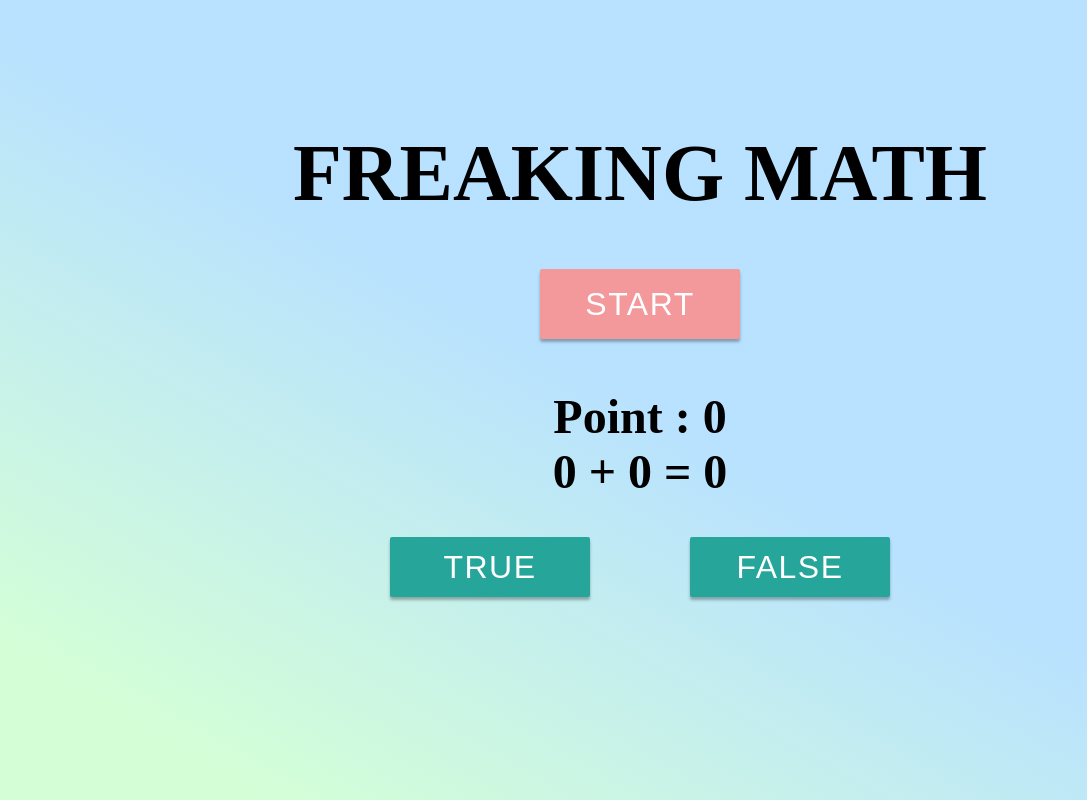
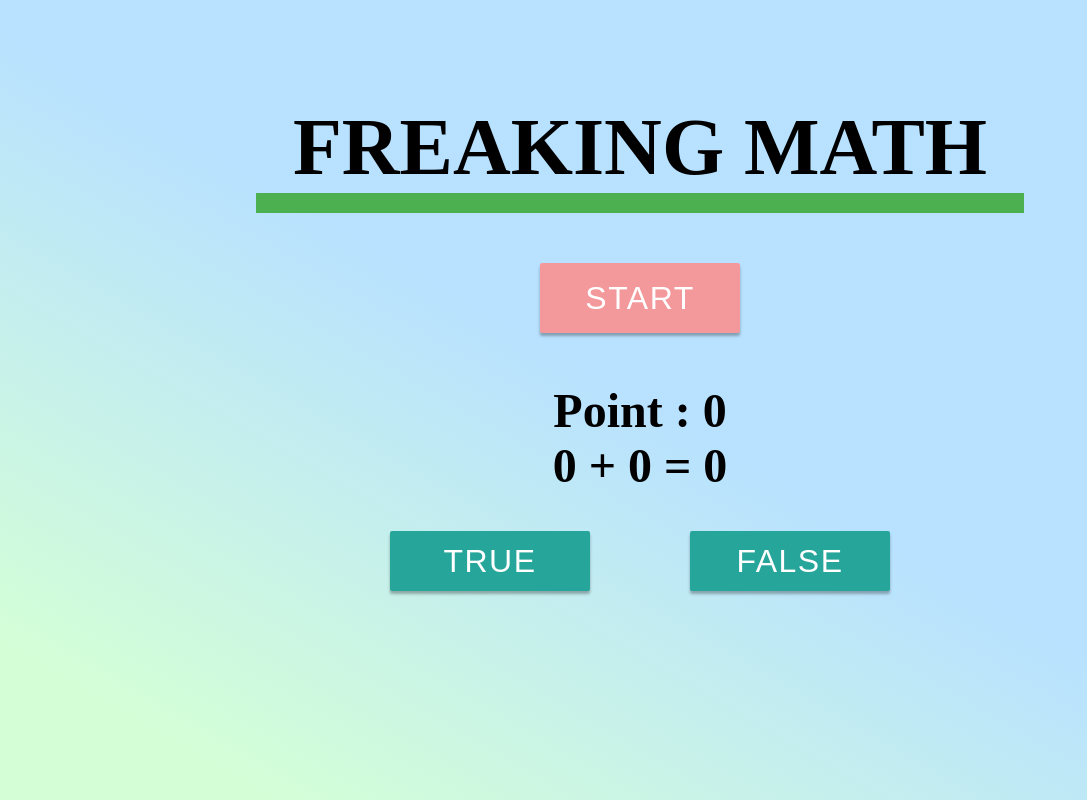
Before and after one commit to sogun1998/Freaking-Math, a React (Create React App) app: page / in a window 1280 px wide. Shown: the whole page, without its empty margins (0-1087 px from the left). Built offline with nearby package versions, Linux system fonts and the light colour scheme.

Commit message:
Update ProgressBar Component

```diff
--- a/src/App.js
+++ b/src/App.js
@@ -1,5 +1,6 @@
 import React, { Component } from 'react';
 import Control from "./Control.js";
+
 import './App.css';
 import './decoration.css';
 
@@ -7,9 +8,9 @@ class App extends Component {
   render(){
   return (
     <div >
+      <span class="name">FREAKING MATH</span><br/>
 
-
-  <Control/>
+      <Control/>
     </div>
   );
   }
--- a/src/Control.js
+++ b/src/Control.js
@@ -1,14 +1,13 @@
 import React, { Component } from 'react';
 import './App.css';
 import './decoration.css';
+import ProgressBar from "./ProgressBar.js";
 class Control extends Component {
     constructor(props){
         super(props);
         this.timer = null;
-        this.id = null;
-        //this.timer2 = null
+        this.childTime = React.createRef();
         this.state = {
-            //progress: 100,
             num1: 0,
             num2: 0,
             sumNotEqual: 0,
@@ -21,21 +20,14 @@ class Control extends Component {
         this.handleClickStart = this.handleClickStart.bind(this);
         this.checkSum = this.checkSum.bind(this);
         this.gameOver = this.gameOver.bind(this);
-        //this.timeRunning = this.timeRunning.bind(this);
     }
-    // timeRunning(){
-    //     if(this.state.progress === 0){
-    //         clearTimeout(this.timer2);
-    //         this.setState({progress: 100});
-    //         return;
-    //     }else{
+    timeRemaining(){
+        this.childTime.current.timeRemaining();
+    }
+    timeClear(){
+        this.childTime.current.timeClear();
+    }
 
-    //     this.setState({ progress: this.state.progress - 1 });
-    //     this.timer2 = setTimeout(this.timeRunning.bind(this), 3000/130);
-    //     }
-
-
-    // }
     randomNum(min,max){
 
         const rand = Math.floor(min + Math.random() * (max - min));
@@ -54,7 +46,7 @@ class Control extends Component {
         this.setState({ sumNotEqual: sum });
 
         this.timer=setTimeout(this.gameOver.bind(this), 3000);
-        //this.timeRunning();
+        this.timeRemaining();
     }
     checkSum(preSignal){
 
@@ -67,7 +59,7 @@ class Control extends Component {
         }
         else{
             clearTimeout(this.timer);
-            //clearTimeout(this.timer2);
+            this.timeClear();
 
             this.setState({ point: this.state.point + 1 });
             this.handleClickStart();
@@ -76,6 +68,7 @@ class Control extends Component {
     }
     gameOver(){
         clearTimeout(this.timer);
+        this.timeClear();
         this.setState({isActive: false});
     }
     render(){
@@ -83,11 +76,9 @@ class Control extends Component {
         return(
 
         <div>
-                <span class="name">FREAKING MATH</span><br/>
-                {/* <div class="timeBar">
-		            <div id="time" style={{width: this.state.progress  + "%"}}></div>
-	            </div> */}
 
+
+                <ProgressBar ref={this.childTime} />
 	            {/* <button class="pinkbtn ranking" onclick="location.href='ranking.php'">RANKING</button> */}
 	            <button class="pinkbtn start" onClick={() => this.handleClickStart()}>START</button>
 
--- /dev/null
+++ b/src/ProgressBar.js
@@ -0,0 +1,37 @@
+import React, { Component } from 'react';
+import './App.css';
+import './decoration.css';
+class ProgressBar extends Component{
+    constructor(props){
+        super(props);
+        this.id = null;
+        this.timeRemaining = this.timeRemaining.bind(this);
+        this.timeClear = this.timeClear.bind(this);
+    }
+    timeRemaining(){
+
+        var width = 1;
+        this.id = setInterval(frame, 3000/105);
+        function frame() {
+            if (width >= 100) {
+                clearInterval(this.id);
+            } else {
+                width++;
+                document.getElementById("time").style.width = width + '%';
+            }
+        }
+    }
+    timeClear(){
+        clearInterval(this.id);
+    }
+    render(){
+        return (
+          <div >
+            <div class="timeBar">
+		    <div id="time"></div>
+	        </div>
+          </div>
+        );
+        }
+}
+export default ProgressBar;
--- a/src/decoration.css
+++ b/src/decoration.css
@@ -9,7 +9,7 @@ body {
 	text-align: center;
 	font-family: 'Indie Flower', cursive;
 	font-weight: bold;
-	padding-top: 10%;
+	padding-top: 8%;
 	height: 100vh;
 }
 .main {
```
